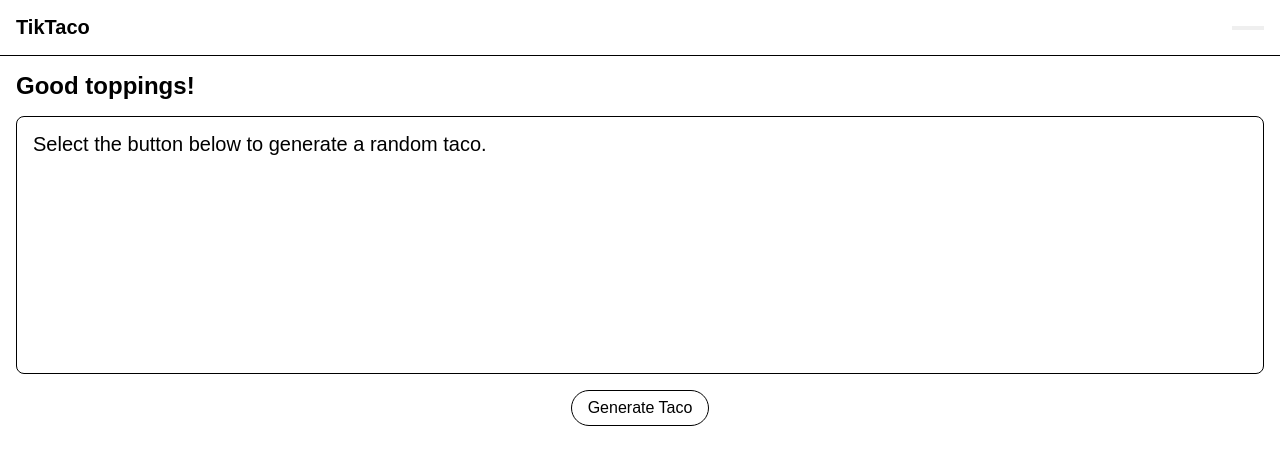
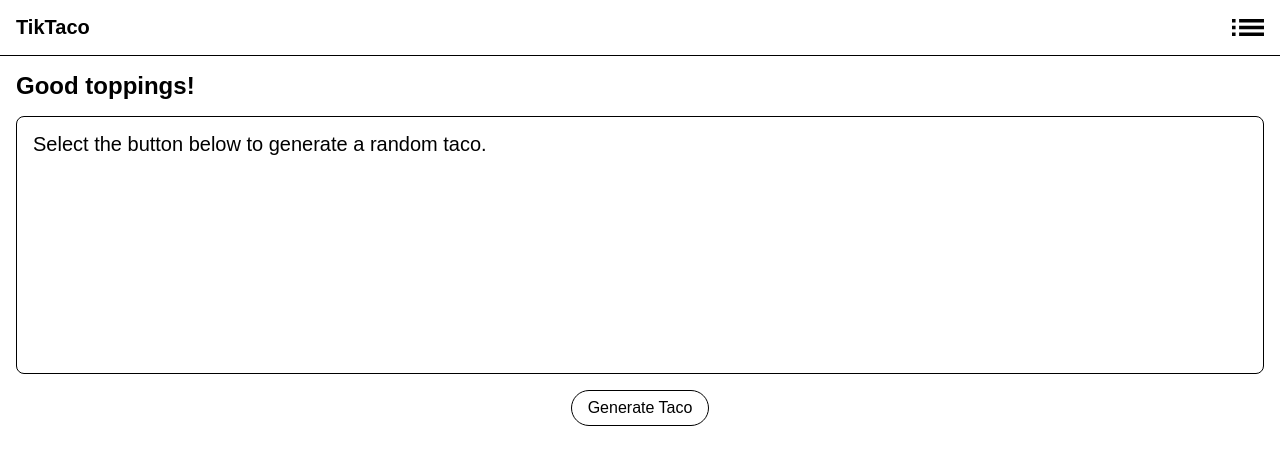
Before and after one commit to jon-schlandt/TikTaco, a React (Create React App) app: page / in a window 1280 px wide. Shown: the top 464 px of the page. Built offline with nearby package versions, Linux system fonts and the light colour scheme.

Commit message:
Set Header favorite button back to an image

```diff
--- a/src/ Components/Header/Header.tsx
+++ b/src/ Components/Header/Header.tsx
@@ -5,7 +5,7 @@ export default function Header() {
   return (
     <header>
       <h1 className='app-title'>TikTaco</h1>
-      <button className='favorites-btn'></button>
+      <img className='favorites-btn'src={favoritesBtn} alt='favorite button'/>
     </header>
   )
 }
```
